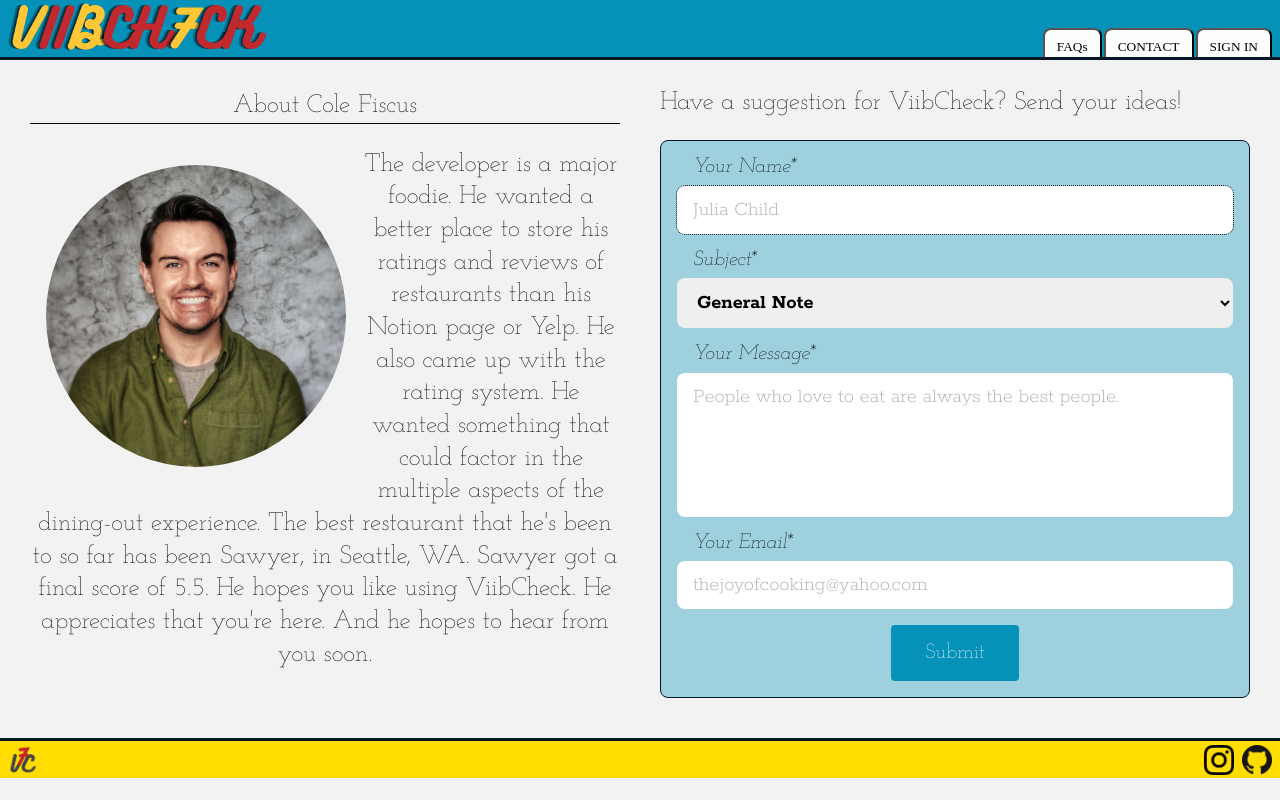
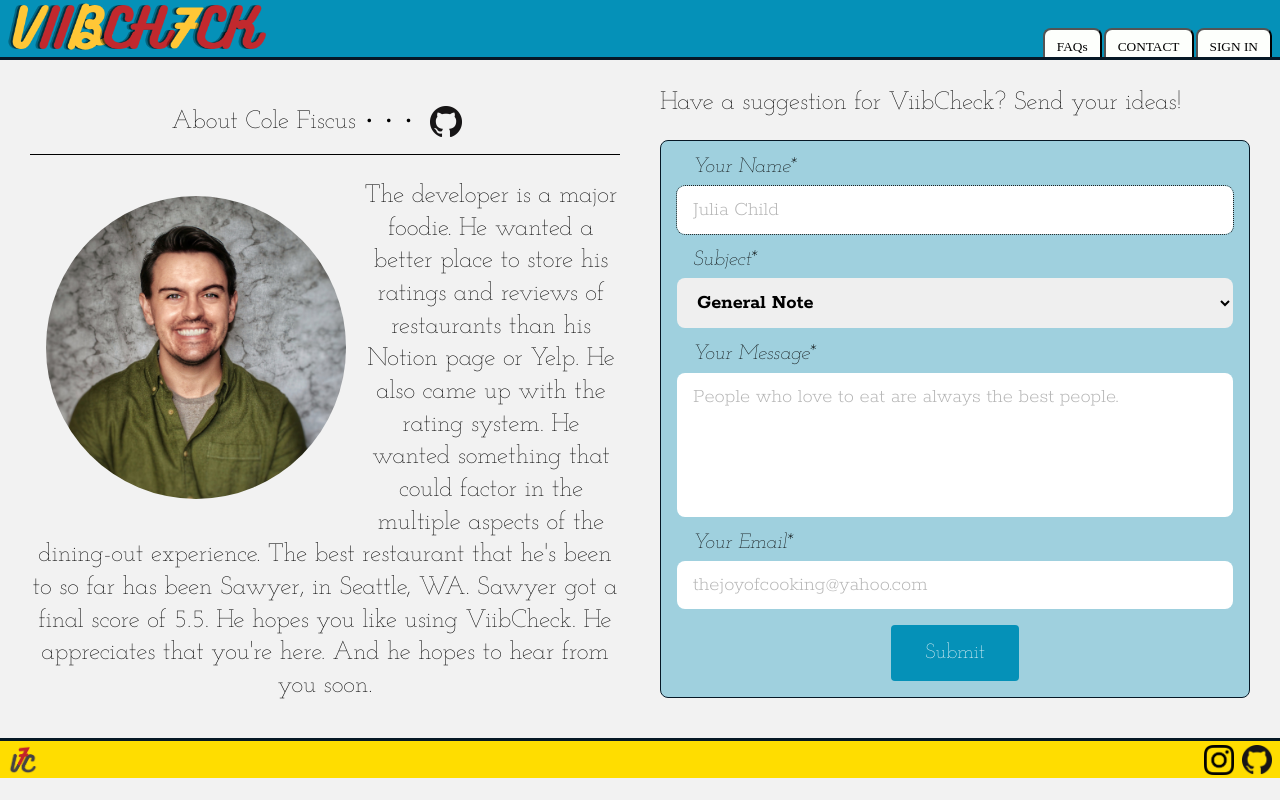
Before and after one commit to colefiscus/vibecheck, a React (Create React App) app: page /contact in a window 1280 px wide. Built offline with nearby package versions, Linux system fonts and the light colour scheme; a web font is replaced by a local one.

Commit message:
Add GH logo to created SocialWrapper for links

```diff
--- a/src/Views/Contact.js
+++ b/src/Views/Contact.js
@@ -1,6 +1,7 @@
 import React from "react";
 import styled from "styled-components/macro";
 import selfPortrait from "../Images/cole.jpeg";
+import ghLogo from "../Images/github-logo.png";
 
 import ContactMe from "../Components/EmailJS/ContactMe";
 
@@ -8,8 +9,13 @@ const Contact = () => {
   return (
     <ContactWrapper>
       <AboutWrapper style={{ "--alignment": "center" }}>
-        <h2 style={{ "marginBottom": 25 + "px", "borderBottom": 1 + "px solid"}}>About Cole Fiscus</h2>
-        <ImageWrapper align="right">
+        <SocialWrapper>
+          <h2>About Cole Fiscus • • •</h2>
+          <ImageWrapper style={{ "--size": 32 + "px" }}>
+            <Logo src={ghLogo} />
+          </ImageWrapper>
+        </SocialWrapper>
+        <ImageWrapper style={{ "--size": 300 + "px" }}>
           <Portrait src={selfPortrait} alt={"Portrait of the developer"} />
         </ImageWrapper>
         <p>The developer is a major foodie. He wanted a better place to store his ratings and reviews of restaurants than his Notion page or Yelp. He also came up with the rating system. He wanted something that could factor in the multiple aspects of the dining-out experience. The best restaurant that he's been to so far has been Sawyer, in Seattle, WA. Sawyer got a final score of 5.5. He hopes you like using ViibCheck. He appreciates that you're here. And he hopes to hear from you soon.</p>
@@ -33,10 +39,23 @@ const ContactWrapper = styled.main`
   padding: 30px;
 `;
 
+const SocialWrapper = styled.div`
+  display: flex;
+  justify-content: center;
+  align-items: center;
+  border-bottom: 1px solid;
+  line-height: 0;
+  margin-bottom: 25px;
+`;
+
+const Logo = styled.img`
+  width: 100%;
+`;
+
 const ImageWrapper = styled.div`
   align-self: center;
   margin: 16px;
-  width: 300px;
+  width: var(--size);
   border-radius: 50%;
   float: left;
 `;
```
